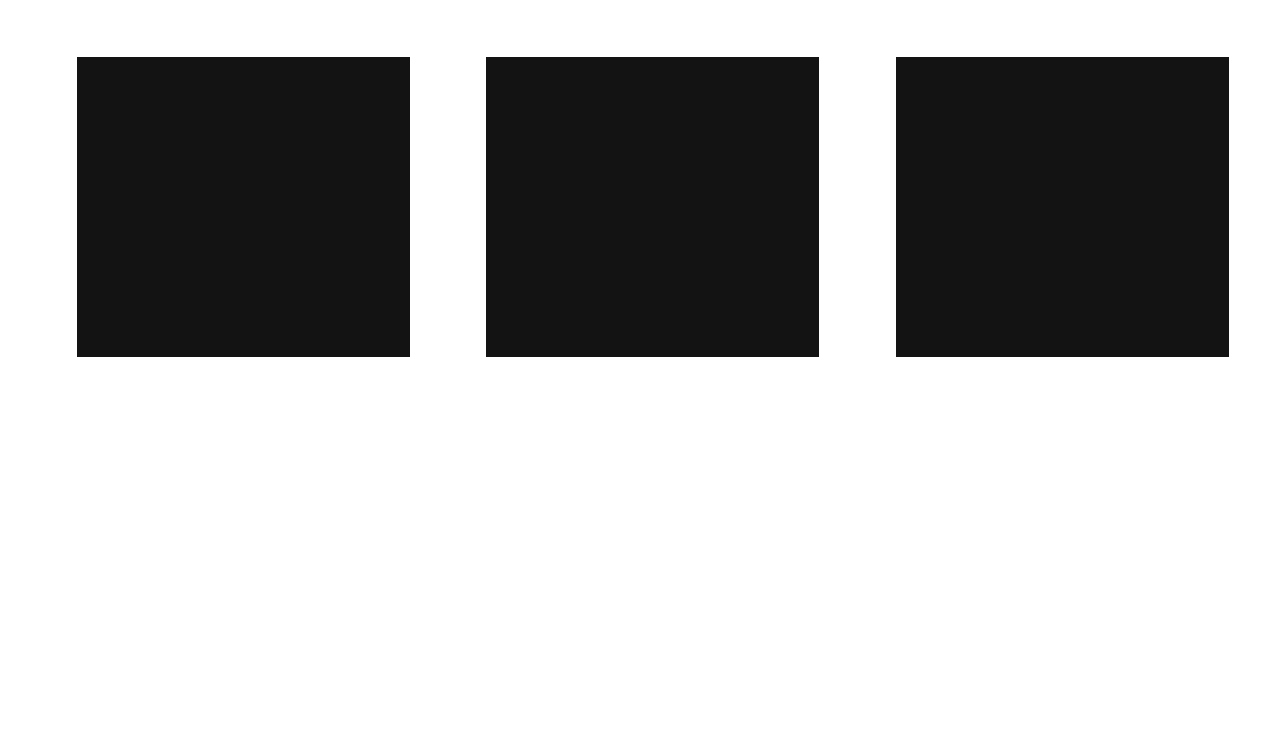
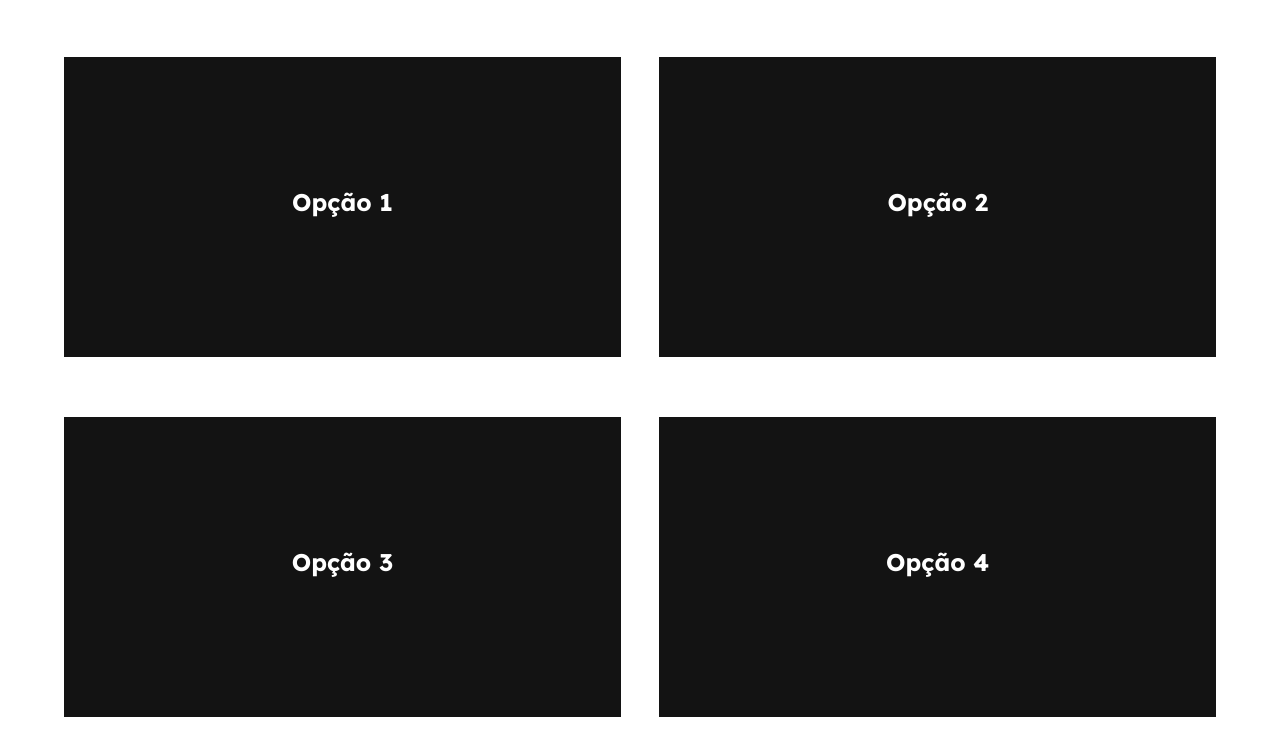
Before and after one commit to MariaE-duarda/PyIndcDash, a website: page public/main.html in a window 1280 px wide. Shown: the part 503-1240 px from the top of the page. Before the commit the page ends 880 px from the top, so only its background shows below. Drawn offline with Linux system fonts and the light colour scheme.

Commit message:
ajuste class square

```diff
--- a/public/main.html
+++ b/public/main.html
@@ -24,13 +24,18 @@
     </main>
     <section class="section">
         <div class="square square1">
-            <h1></h1>
+            <h1>Opção 1</h1>
         </div>
         <div class="square square2">
-            <h1></h1>
+            <h1>Opção 2</h1>
         </div>
-        <div class="square square3">
-            <h1></h1>
+    </section>
+    <section class="section ">
+        <div class="square square1">
+            <h1>Opção 3</h1>
+        </div>
+        <div class="square square2">
+            <h1>Opção 4</h1>
         </div>
     </section>
 </body>
--- a/public/style/main.css
+++ b/public/style/main.css
@@ -66,19 +66,30 @@ section{
 
 .square{
     background: #131313;
-    width: 400px;
+    width: 650px;
     height: 300px;
-    margin-left: 6%;
+    margin-left: 5%;
 }
 
-.square3{
-    margin-right: 4%;
+.square h1{
+    text-align: center;
+    margin-top: 130px;
+}
+
+h1{
+    color: white;
+}
+
+section .square2{
+    margin-left: 3%;
+    margin-right: 5%;
 }
 
 @media(max-width: 1230px){
     .imagem-main{
         margin-top: 180px;
     }
+
 }
 
 @media(max-width: 1100px){
@@ -113,6 +124,9 @@ section{
     }
     .square{
         height: 150px;
+    }
+    .square h1{
+        margin-top: 70px;
     }
 }
 
```
